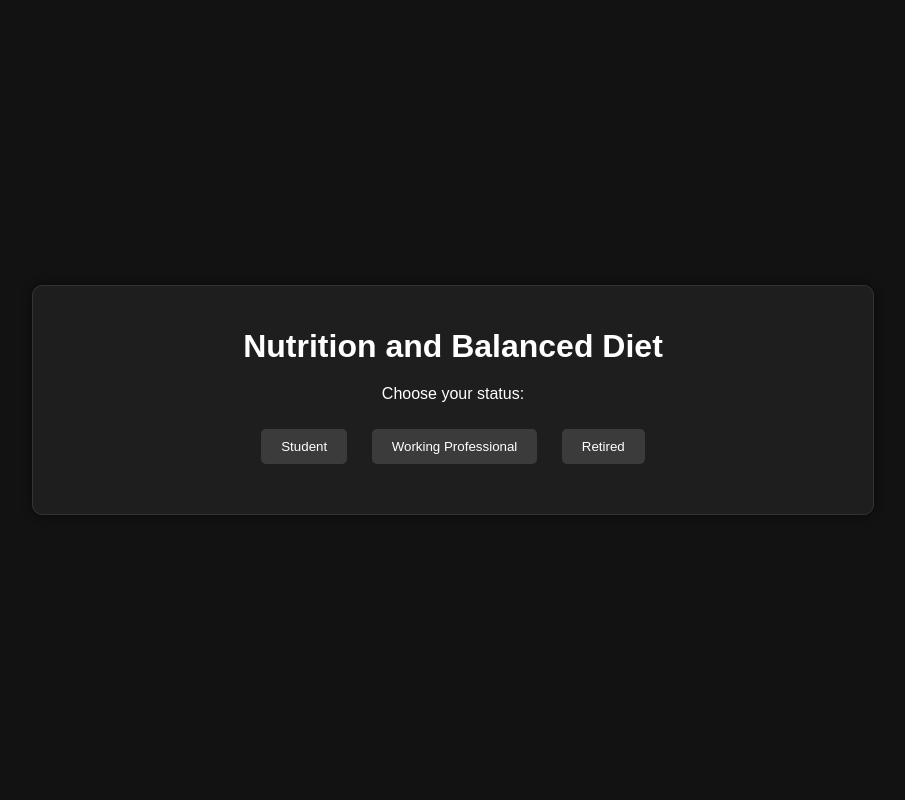
After one commit to shauryasawai/Health-app, a Django app: page /nutrition/ in a window 1280 px wide. The commit adds this page. Shown: the whole page, without its empty margins (187-1092 px from the left). Run offline with Django 5.2, Linux system fonts and the light colour scheme; a user stored in the database is signed in; parts of the project's set-up code (start-up, migrations or seed data) failed here and were passed over.

Commit message:
Header_Functional

```diff
--- /dev/null
+++ b/base/Templates/base/nutrition.html
@@ -0,0 +1,189 @@
+<!DOCTYPE html>
+<html lang="en">
+<head>
+    <meta charset="UTF-8">
+    <meta name="viewport" content="width=device-width, initial-scale=1.0">
+    <title>Nutrition and Balanced Diet</title>
+    <style>
+        body {
+            background-color: #121212;
+            color: #ffffff;
+            font-family: 'Arial', sans-serif;
+            display: flex;
+            justify-content: center;
+            align-items: center;
+            height: 100vh;
+            margin: 0;
+            flex-direction: column;
+        }
+
+        .container {
+            text-align: center;
+            padding: 20px;
+            border: 1px solid #333;
+            border-radius: 10px;
+            background-color: #1e1e1e;
+            box-shadow: 0 0 10px rgba(0, 0, 0, 0.5);
+            animation: fadeIn 1s ease-in-out;
+            max-width: 800px;
+            width: 100%;
+        }
+
+        h1 {
+            margin-bottom: 20px;
+            font-size: 2em;
+        }
+
+        .buttons {
+            margin-bottom: 20px;
+        }
+
+        .btn {
+            background-color: #3b3b3b;
+            color: #ffffff;
+            border: none;
+            padding: 10px 20px;
+            margin: 10px;
+            cursor: pointer;
+            border-radius: 5px;
+            transition: background-color 0.3s;
+        }
+
+        .btn:hover {
+            background-color: #575757;
+        }
+
+        .diet-info {
+            display: none;
+            text-align: left;
+            animation: slideIn 0.5s ease-in-out;
+            margin-top: 20px;
+        }
+
+        #diet-image {
+            max-width: 100%;
+            border-radius: 10px;
+            margin-top: 10px;
+        }
+
+        .diet-plan {
+            margin-top: 20px;
+        }
+
+        .diet-plan ul {
+            list-style: none;
+            padding: 0;
+        }
+
+        .diet-plan li {
+            background: #2e2e2e;
+            padding: 10px;
+            margin: 5px 0;
+            border-radius: 5px;
+        }
+
+        /* Animations */
+        @keyframes fadeIn {
+            from {
+                opacity: 0;
+            }
+            to {
+                opacity: 1;
+            }
+        }
+
+        @keyframes slideIn {
+            from {
+                transform: translateY(20px);
+                opacity: 0;
+            }
+            to {
+                transform: translateY(0);
+                opacity: 1;
+            }
+        }
+    </style>
+</head>
+<body>
+    <div class="container">
+        <h1>Nutrition and Balanced Diet</h1>
+        <p>Choose your status:</p>
+        <div class="buttons">
+            <button class="btn" onclick="showDiet('student')">Student</button>
+            <button class="btn" onclick="showDiet('professional')">Working Professional</button>
+            <button class="btn" onclick="showDiet('retired')">Retired</button>
+        </div>
+        <div id="diet-info" class="diet-info">
+            <h2 id="diet-title"></h2>
+            <p id="diet-description"></p>
+            <img id="diet-image" src="" alt="Diet Image">
+            <div id="diet-plan" class="diet-plan">
+                <h3>Sample Diet Plan:</h3>
+                <ul id="diet-list"></ul>
+            </div>
+        </div>
+    </div>
+    <script>
+        function showDiet(status) {
+            const dietInfo = document.getElementById('diet-info');
+            const dietTitle = document.getElementById('diet-title');
+            const dietDescription = document.getElementById('diet-description');
+            const dietImage = document.getElementById('diet-image');
+            const dietList = document.getElementById('diet-list');
+
+            let title, description, imageUrl, dietPlan;
+
+            if (status === 'student') {
+                title = 'Balanced Diet for Students';
+                description = 'Students need a balanced diet rich in proteins, vitamins, and minerals. Include foods like eggs, lean meat, fruits, vegetables, and whole grains.';
+                imageUrl = 'https://thedaily9.in/wp-content/uploads/2022/10/5f6b02a2544b1302f58b79fa_Indian-diets.jpg'; // Replace with a relevant image URL
+                dietPlan = [
+                    'Breakfast: Vegetable Upma with a glass of milk',
+                    'Mid-morning snack: Fresh fruit salad with a squeeze of lemon',
+                    'Lunch: Brown rice with dal tadka and mixed vegetable sabzi',
+                    'Afternoon snack: Sprouts chaat with chopped onions, tomatoes, and coriander',
+                    'Dinner: Chapati with grilled paneer and a side of salad',
+                    'Evening snack: Masala chai with a handful of roasted chana'
+                ];
+            } else if (status === 'professional') {
+                title = 'Balanced Diet for Working Professionals';
+                description = 'Working professionals need a diet that provides sustained energy. Include foods like nuts, seeds, whole grains, lean proteins, and plenty of water.';
+                imageUrl = 'https://lifemathmoney.b-cdn.net/wp-content/uploads/2020/09/desi-diet.jpg'; // Replace with a relevant image URL
+                dietPlan = [
+                    'Breakfast: Masala oats with vegetables and a glass of buttermilk',
+                    'Mid-morning snack: A handful of mixed nuts and seeds',
+                    'Lunch: Quinoa salad with chickpeas, cucumber, tomatoes, and lemon dressing',
+                    'Afternoon snack: Roasted sweet potato wedges with a sprinkle of chaat masala',
+                    'Dinner: Grilled chicken tikka with brown rice and sautéed spinach',
+                    'Evening snack: Green tea with a few pieces of dark chocolate'
+                ];
+            } else if (status === 'retired') {
+                title = 'Balanced Diet for Retired Individuals';
+                description = 'Retired individuals should focus on foods that support bone health and digestion. Include dairy products, leafy greens, and fiber-rich foods.';
+                imageUrl = 'https://thumbs.dreamstime.com/b/balanced-vegetarian-indian-food-plate-thali-182688475.jpg'; // Replace with a relevant image URL
+                dietPlan = [
+                    'Breakfast: Poha with peas and a side of fresh fruit',
+                    'Mid-morning snack: A glass of warm milk with turmeric and honey',
+                    'Lunch: Whole wheat roti with daal and a side of mixed vegetable salad',
+                    'Afternoon snack: Steamed moong dal chilla with green chutney',
+                    'Dinner: Fish curry with steamed rice and a side of sautéed vegetables',
+                    'Evening snack: Fresh papaya slices with a sprinkle of chaat masala'
+                ];
+            }
+
+            dietTitle.textContent = title;
+            dietDescription.textContent = description;
+            dietImage.src = imageUrl;
+
+            dietList.innerHTML = '';
+            dietPlan.forEach(item => {
+                const listItem = document.createElement('li');
+                listItem.textContent = item;
+                dietList.appendChild(listItem);
+            });
+
+            dietInfo.style.display = 'block';
+        }
+    </script>
+</body>
+</html>
--- a/base/urls.py
+++ b/base/urls.py
@@ -11,8 +11,10 @@ urlpatterns=[
   path('fitness/', views.fitness_view , name='Fitness'),
   path('health/', views.health_view, name='Health'),
   path('medication/', views.medication_view, name='index'),
+  path('nutrition/', views.nutrition_view, name='nutrition'),
   path('book_call/', views.book_call, name='book_call'),
   path('success/', views.success, name='success'),
   path('chat/', views.chat_view, name='chat'),
   path('predict/', views.predict_view, name='predict'),
+
 ]
--- a/base/views.py
+++ b/base/views.py
@@ -85,6 +85,10 @@ def medication_view(request):
     return render(request, 'base/medication.html')
 
 @login_required
+def nutrition_view(request):
+    return render(request, 'base/nutrition.html')
+
+@login_required
 def book_call(request):
     if request.method == 'POST':
         form = CallBookingForm(request.POST)
```
Also changed, not shown: base/Templates/base/health.html (+41 -2 lines), base/Templates/base/home.html (+3 -18 lines), db.sqlite3.
